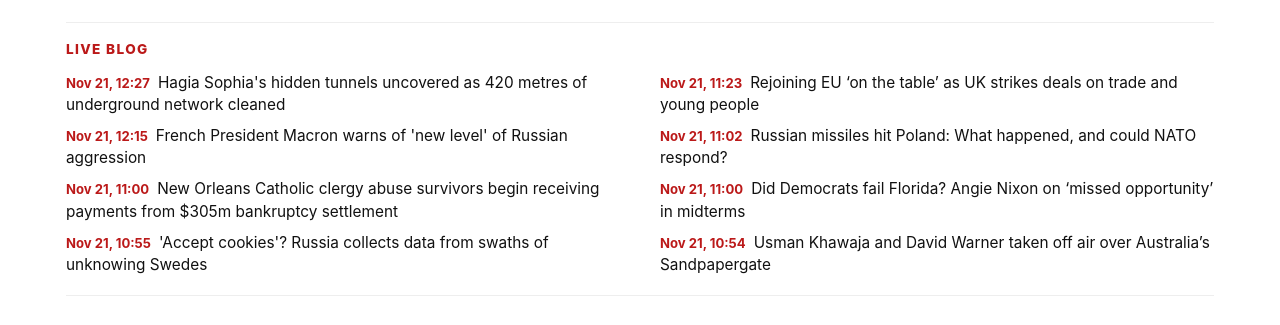
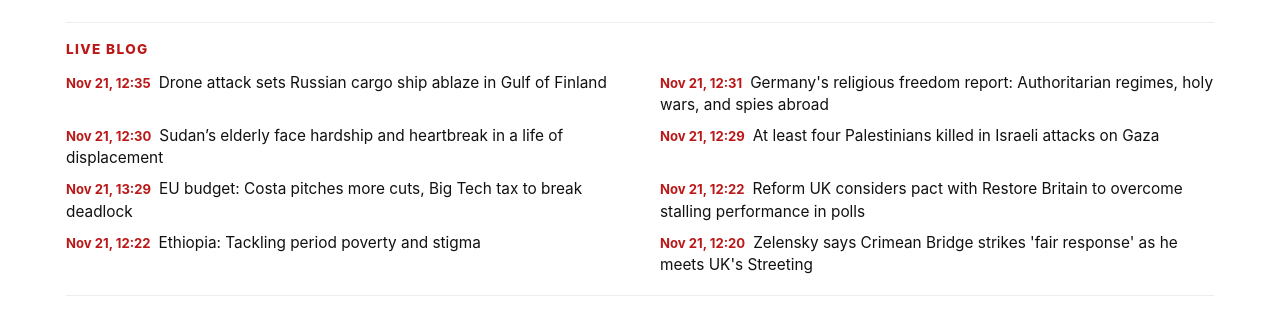
Before and after one commit to pintuguptaji/western-world-news, a plain HTML site: page index.html in a window 1280 px wide. Shown: the part 1405-1730 px from the top of the page. Drawn offline with Linux system fonts and the light colour scheme.

Commit message:
Auto-publish: 0 new stories, 2026-11-21

```diff
--- a/assets/js/content.js
+++ b/assets/js/content.js
@@ -880,43 +880,43 @@ window.WWN_DEFAULT_CONTENT = {
   ],
   "justIn": [
     {
-      "time": "Nov 21, 12:27",
-      "text": "Hagia Sophia's hidden tunnels uncovered as 420 metres of underground network cleaned",
+      "time": "Nov 21, 12:35",
+      "text": "Drone attack sets Russian cargo ship ablaze in Gulf of Finland",
       "link": "live.html"
     },
     {
-      "time": "Nov 21, 11:23",
-      "text": "Rejoining EU ‘on the table’ as UK strikes deals on trade and young people",
+      "time": "Nov 21, 12:31",
+      "text": "Germany's religious freedom report: Authoritarian regimes, holy wars, and spies abroad",
       "link": "live.html"
     },
     {
-      "time": "Nov 21, 12:15",
-      "text": "French President Macron warns of 'new level' of Russian aggression",
+      "time": "Nov 21, 12:30",
+      "text": "Sudan’s elderly face hardship and heartbreak in a life of displacement",
       "link": "live.html"
     },
     {
-      "time": "Nov 21, 11:02",
-      "text": "Russian missiles hit Poland: What happened, and could NATO respond?",
+      "time": "Nov 21, 12:29",
+      "text": "At least four Palestinians killed in Israeli attacks on Gaza",
       "link": "live.html"
     },
     {
-      "time": "Nov 21, 11:00",
-      "text": "New Orleans Catholic clergy abuse survivors begin receiving payments from $305m bankruptcy settlement",
+      "time": "Nov 21, 13:29",
+      "text": "EU budget: Costa pitches more cuts, Big Tech tax to break deadlock",
       "link": "live.html"
     },
     {
-      "time": "Nov 21, 11:00",
-      "text": "Did Democrats fail Florida? Angie Nixon on ‘missed opportunity’ in midterms",
+      "time": "Nov 21, 12:22",
+      "text": "Reform UK considers pact with Restore Britain to overcome stalling performance in polls",
       "link": "live.html"
     },
     {
-      "time": "Nov 21, 10:55",
-      "text": "'Accept cookies'? Russia collects data from swaths of unknowing Swedes",
+      "time": "Nov 21, 12:22",
+      "text": "Ethiopia: Tackling period poverty and stigma",
       "link": "live.html"
     },
     {
-      "time": "Nov 21, 10:54",
-      "text": "Usman Khawaja and David Warner taken off air over Australia’s Sandpapergate",
+      "time": "Nov 21, 12:20",
+      "text": "Zelensky says Crimean Bridge strikes 'fair response' as he meets UK's Streeting",
       "link": "live.html"
     }
   ],
--- a/index.html
+++ b/index.html
@@ -86,7 +86,7 @@
 
 <section class="liveblog-strip" aria-label="Live blog">
 <h2 class="liveblog-label">Live Blog</h2>
-<ul id="just-in-list" class="liveblog-list"><li><time>Nov 21, 12:27</time><a href="live.html">Hagia Sophia's hidden tunnels uncovered as 420 metres of underground network cleaned</a></li><li><time>Nov 21, 11:23</time><a href="live.html">Rejoining EU ‘on the table’ as UK strikes deals on trade and young people</a></li><li><time>Nov 21, 12:15</time><a href="live.html">French President Macron warns of 'new level' of Russian aggression</a></li><li><time>Nov 21, 11:02</time><a href="live.html">Russian missiles hit Poland: What happened, and could NATO respond?</a></li><li><time>Nov 21, 11:00</time><a href="live.html">New Orleans Catholic clergy abuse survivors begin receiving payments from $305m bankruptcy settlement</a></li><li><time>Nov 21, 11:00</time><a href="live.html">Did Democrats fail Florida? Angie Nixon on ‘missed opportunity’ in midterms</a></li><li><time>Nov 21, 10:55</time><a href="live.html">'Accept cookies'? Russia collects data from swaths of unknowing Swedes</a></li><li><time>Nov 21, 10:54</time><a href="live.html">Usman Khawaja and David Warner taken off air over Australia’s Sandpapergate</a></li></ul>
+<ul id="just-in-list" class="liveblog-list"><li><time>Nov 21, 12:35</time><a href="live.html">Drone attack sets Russian cargo ship ablaze in Gulf of Finland</a></li><li><time>Nov 21, 12:31</time><a href="live.html">Germany's religious freedom report: Authoritarian regimes, holy wars, and spies abroad</a></li><li><time>Nov 21, 12:30</time><a href="live.html">Sudan’s elderly face hardship and heartbreak in a life of displacement</a></li><li><time>Nov 21, 12:29</time><a href="live.html">At least four Palestinians killed in Israeli attacks on Gaza</a></li><li><time>Nov 21, 13:29</time><a href="live.html">EU budget: Costa pitches more cuts, Big Tech tax to break deadlock</a></li><li><time>Nov 21, 12:22</time><a href="live.html">Reform UK considers pact with Restore Britain to overcome stalling performance in polls</a></li><li><time>Nov 21, 12:22</time><a href="live.html">Ethiopia: Tackling period poverty and stigma</a></li><li><time>Nov 21, 12:20</time><a href="live.html">Zelensky says Crimean Bridge strikes 'fair response' as he meets UK's Streeting</a></li></ul>
 </section>
 
 <h2 class="section-head">Europe</h2><div class="card-grid four" data-section-block data-section="europe"><article class="card">
```
Also changed, not shown: data/articles.json.
